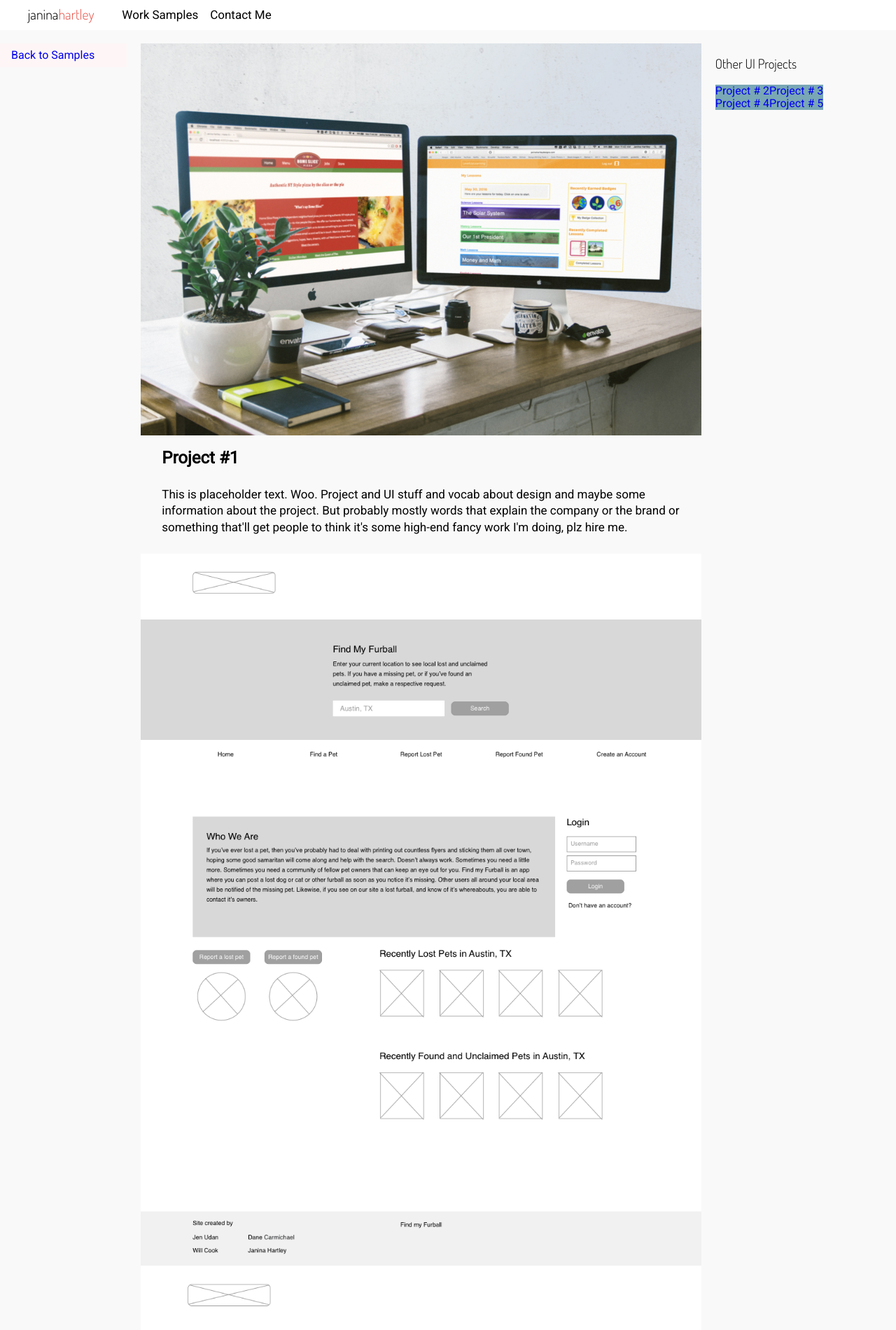
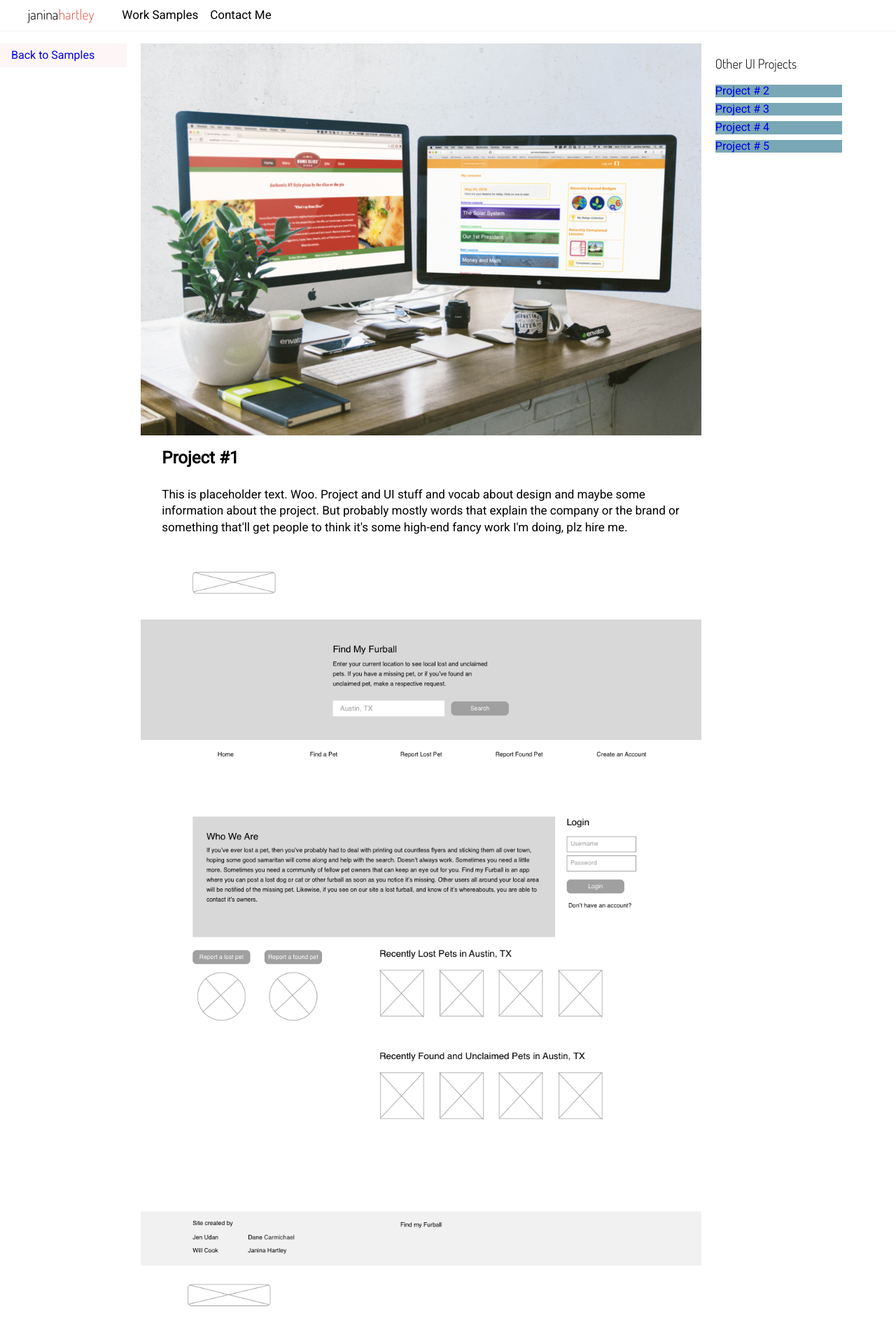
Before and after one commit to jhartley1412/old-portfolio-2, a Jekyll site: the page built from vantage-one.html, in a window 1280 px wide. Shown: the top 1900 px of the page at 70% size. Built offline with Jekyll 4.4.1, drawn with Linux system fonts in a browser that asks for light colours; nearby versions of some CDN libraries.

Commit message:
added styling changes to other samples container

```diff
--- a/_sass/_breakpoints.scss
+++ b/_sass/_breakpoints.scss
@@ -26,6 +26,10 @@
 
 	.case_study_container{
 		float: none;
+	}
+
+	.other_samples_container{
+		display: none;
 	}
 
 	.project_overview{
@@ -104,6 +108,29 @@
 		flex-basis: 30%;
 	}
 
+	.other_samples_container{
+		float: left;
+		overflow: hidden;
+
+		display: -webkit-box;
+		display: -moz-box;
+		display: -ms-flexbox;
+		display: -webkit-flex;
+		display: flex;
+		flex-wrap: wrap;
+		justify-content: flex-start;
+
+		.other_samples{
+			width: 100%;
+			margin-bottom: 0.5em;
+			background-color: #79A7B5;
+
+			&:hover{
+				cursor: pointer;
+			}
+		}
+	}
+
 	.lightbox-landscape{
 		flex-basis: 85%;
 
--- a/css/main.scss
+++ b/css/main.scss
@@ -28,7 +28,7 @@ body{
 	display: block;
 	position: relative;
 	min-height: 100%;
-	background-color: $accent-color;
+	// background-color: $accent-color;
 }
 
 header{
@@ -69,6 +69,15 @@ nav{
 		color: #000;
 		padding-top: 0.7em;
 	}
+}
+
+footer{
+	height: 23px;
+	background-color: $accent-color;
+	position: absolute;
+	right: 0;
+	bottom: 0;
+	left: 0;
 }
 
 
@@ -196,49 +205,21 @@ span.underline{
 
 	&:hover{
 		cursor: pointer;
-	}
-}
-
-// .other_project_block{
-// 	// width: 220px;
-// 	// height: 132px;
-// 	margin: 0 auto 1em auto;
-// 	background-color: #79A7B5;
-
-// 	&:hover{
-// 		cursor: pointer;
-// 		background-color: lighten(#79A7B5, 10%);
-// 	}
-// }
-
-.levelup_img_large{
-	background-image: url('../../images/levelup/levelupLogoLarge.png');
-
-	&:hover{
-		cursor: pointer;
 		background-color: $prime-color;
 		background-blend-mode: screen;
 	}
 }
 
+.levelup_img_large{
+	background-image: url('../../images/levelup/levelupLogoLarge.png');
+}
+
 .recsports_img{
 	background-image: url('../../images/levelup/levelupLogoSmall.png');
-
-	&:hover{
-		cursor: pointer;
-		background-color: $prime-color;
-		background-blend-mode: screen;
-	}
 }
 
 .nectarRoot_img{
 	background-image: url('../../images/levelup/levelupLogoSmall.png');
-
-	&:hover{
-		cursor: pointer;
-		background-color: $prime-color;
-		background-blend-mode: screen;
-	}
 }
 
 
@@ -316,28 +297,6 @@ span.underline{
 	border: 1px solid $border-color;
 }
 
-.other_samples_container{
-	float: left;
-	overflow: hidden;
-
-	display: -webkit-box;
-	display: -moz-box;
-	display: -ms-flexbox;
-	display: -webkit-flex;
-	display: flex;
-	flex-wrap: wrap;
-	justify-content: flex-start;
-
-	.other_samples{
-		width: 100%;
-		background-color: #79A7B5;
-
-		&:hover{
-			cursor: pointer;
-		}
-	}
-}
-
 
 
 // LIGHTBOX
@@ -388,17 +347,3 @@ span.underline{
 .body-scroll{
 	overflow: hidden;
 }
-
-
-
-// FOOTER
-//———————————————————————————————————————————
-
-footer{
-	height: 23px;
-	background-color: $accent-color;
-	position: absolute;
-	right: 0;
-	bottom: 0;
-	left: 0;
-}
--- a/work-samples.html
+++ b/work-samples.html
@@ -10,9 +10,11 @@ permalink: worksamples
 
         <a href="./levelup"> <div class="project_block levelup_img_large"> </div> </a>
 
-        <a href="./recsports.html"> <div class="project_block recsports_img"> </div> </a>
+        <a href="./recsports"> <div class="project_block recsports_img"> </div> </a>
 
-        <a href="./nectar-root.html"> <div class="project_block nectarRoot_img"> </div> </a>
+        <a href="./nectar-root"> <div class="project_block nectarRoot_img"> </div> </a>
+
+        <a href="./historyrun"> <div class="project_block recsports_img"> </div> </a>
 
     </div>
 
```
Also changed, not shown: levelup.html (+3 -11 lines), 4 other files.
